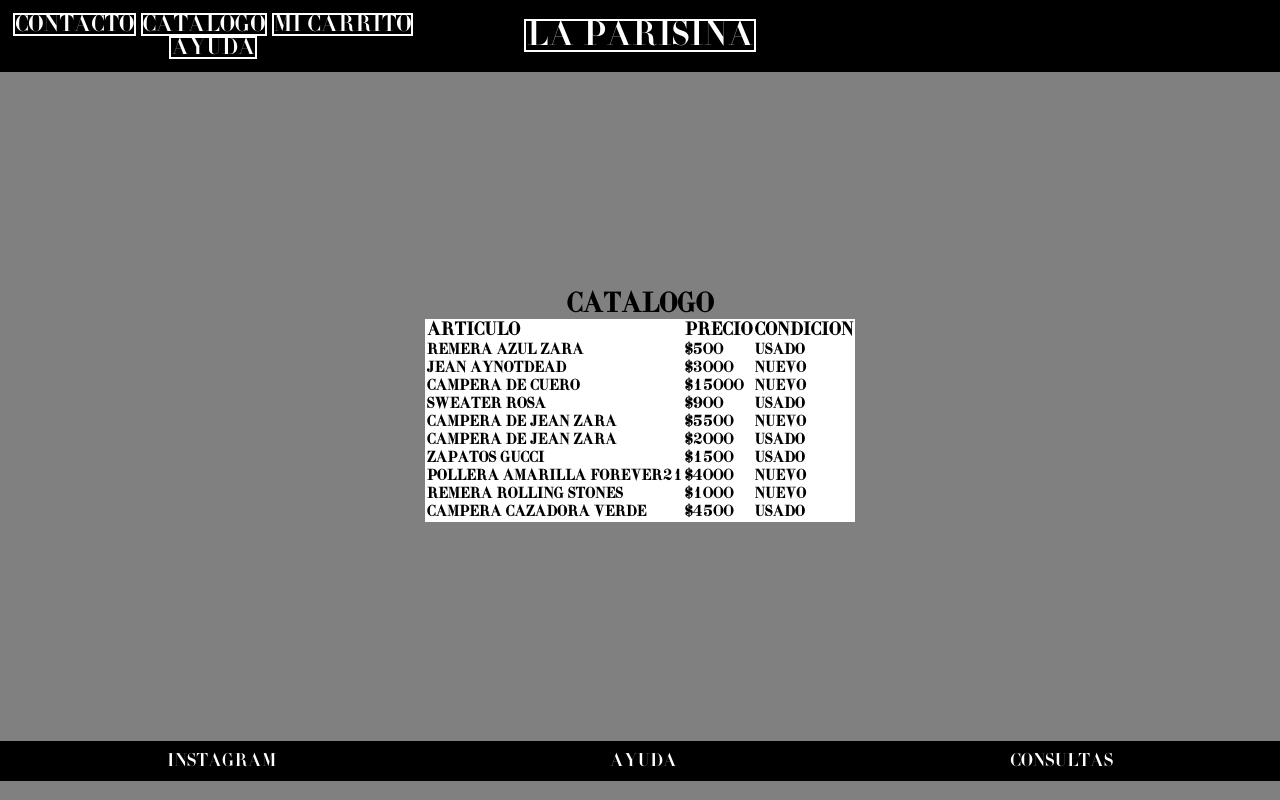
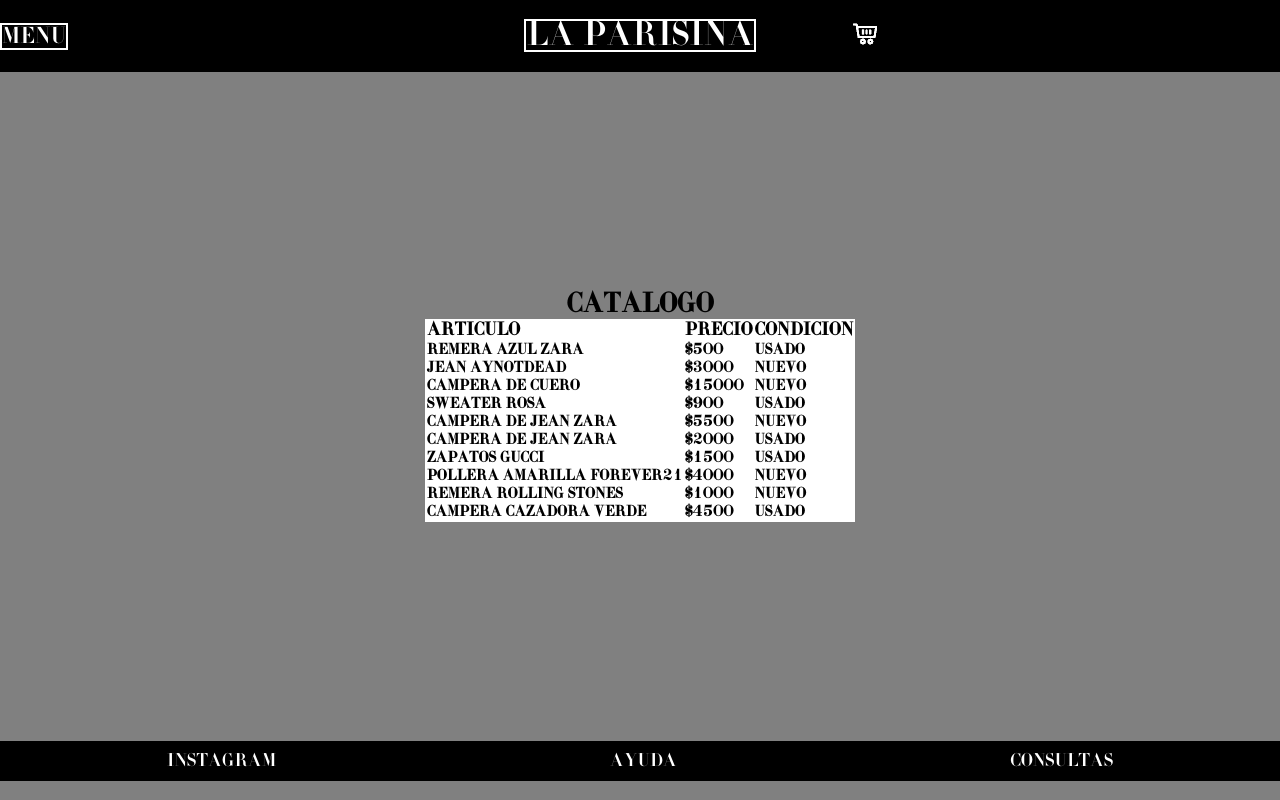
Before and after one commit to GusGiam01/LaParisina-desafio4, a plain HTML site: page pages/catalogo.html in a window 1280 px wide. Drawn offline with Linux system fonts and the light colour scheme.

Commit message:
nuevoheader_

```diff
--- a/pages/catalogo.html
+++ b/pages/catalogo.html
@@ -11,20 +11,27 @@
 
 <body class="body" style="font-family: La Parisina;">
     <main>
-    <header class="header">
+        <header>
 
             <nav class="nav">
                 <div class="nav__inicio">
                     <a href="../index.html" class="nav__vinculo">La Parisina</a>
                 </div>
 
-            <div class="nav__otrosVinculos">
-                <a href="contacto.html" class="nav__vinculo versionDesktop">Contacto</a>
-                <a href="catalogo.html" class="nav__vinculo">Catalogo</a>
-                <a href="micarrito.html" class="nav__vinculo">Mi Carrito</a>
-                <a href="ayuda.html" class="nav__vinculo versionDesktop">Ayuda</a>
+                <div class="nav__carrito versionDesktop">
+                    <a href="micarrito.html" class="nav__vinculo--carrito"><img src="../assets/carrito-blanco.png" alt="mi_carrito"></a>
                 </div>
 
+                <ul class="nav__otrosVinculos versionDesktop">
+                    <li>
+                        <a href="" class="nav__vinculo">Menu</a>
+                        <ul>
+                            <li><a href="contacto.html" class="nav__vinculo versionDesktop">Contacto</a></li>
+                            <li><a href="catalogo.html" class="nav__vinculo">Catalogo</a></li>
+                            <li><a href="ayuda.html" class="nav__vinculo versionDesktop">Ayuda</a></li>
+                        </ul>
+                    </li>
+                </ul>
             </nav>
         </header>
 
```
Also changed, not shown: index.html (+1 -0 lines), pages/ayuda.html (+13 -6 lines), pages/contacto.html (+13 -6 lines), pages/micarrito.html (+14 -7 lines). Lines whose indentation alone changed are shown as unchanged.
